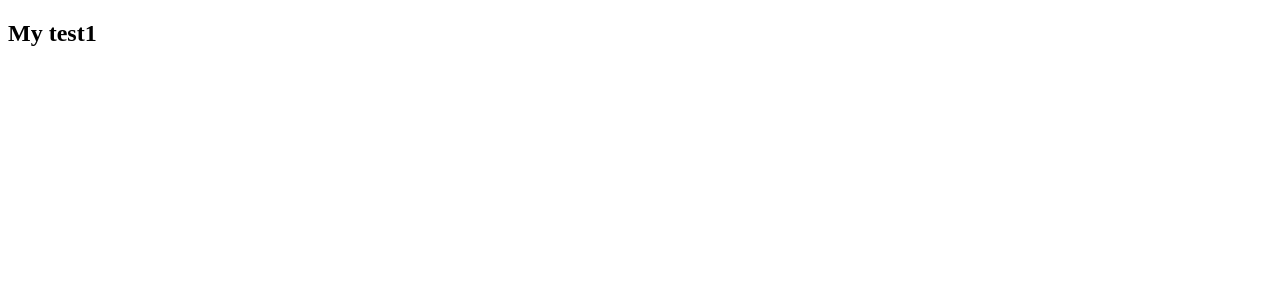
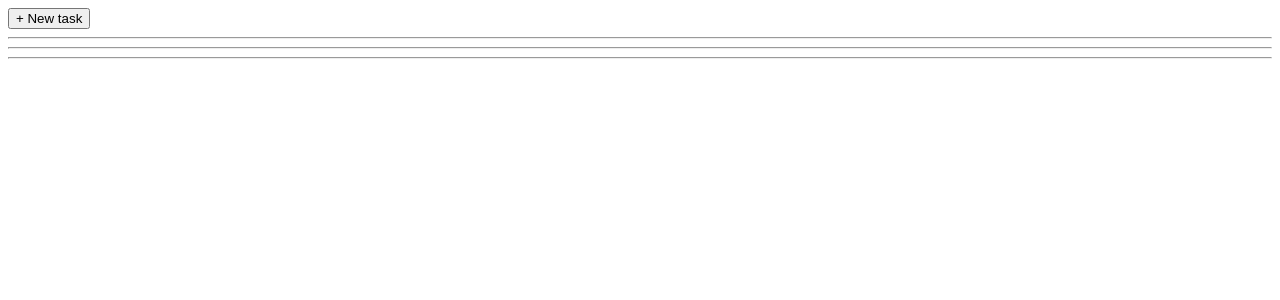
Before and after one commit to zulus23/testreact, a React app: page / in a window 1280 px wide. Shown: the top 300 px of the page. Built offline with nearby package versions, Linux system fonts and the light colour scheme.

Commit message:
study redux

```diff
--- /dev/null
+++ b/src/actions/index.js
@@ -0,0 +1,17 @@
+let _id = 1;
+
+export  function uniqueId() {
+    return _id++;
+}
+
+export function createTask({title,description}) {
+    return {
+        type: 'CREATE_TASK',
+        payload : {
+            id : uniqueId(),
+            title,
+            description,
+            status: 'Unstarted',
+        }
+    };
+}
--- /dev/null
+++ b/src/components/app/App.js
@@ -0,0 +1,26 @@
+import React, {Component} from 'react';
+import {connect} from 'react-redux'
+import TasksPage from './../taskspage/TasksPage'
+import {createTask} from "../../actions";
+
+class App extends Component {
+    onCreateTask = ({title,description}) => {
+        this.props.dispatch(createTask({title,description}));
+    }
+
+
+    render() {
+        console.log('props from App ',this.props);
+        return (
+            <div className='main-content'>
+                <TasksPage tasks={this.props.tasks} onCreateTask={this.onCreateTask}/>
+            </div>
+        );
+    }
+}
+function mapStateToProps(state) {
+    return {
+        tasks: state.tasks
+    }
+}
+export default connect(mapStateToProps)(App);
--- /dev/null
+++ b/src/components/taskspage/TaskList.js
@@ -0,0 +1,16 @@
+import React, {Component} from 'react';
+
+const  TaskList = (props) => {
+    return (
+        <div className="task">
+            <div className="task-header">
+                <div>{props.tasks.title}</div>
+            </div>
+
+            <hr />
+            <div className="task-body">{props.tasks.description}</div>
+        </div>
+    )
+}
+
+export default TaskList;
--- /dev/null
+++ b/src/components/taskspage/TasksPage.js
@@ -0,0 +1,99 @@
+import React, {Component} from 'react';
+import TaskList from './TaskList';
+
+
+const TASK_STATUSES = ['Unstarted', 'In Progress', 'Completed'];
+class TasksPage extends Component {
+    constructor(props){
+        super(props);
+        this.state = {
+            showNewCardForm: false,
+            title: '',
+            description: '',
+        };
+    }
+     onTitleChange = (e) => {
+        this.setState({ title: e.target.value });
+    }
+    onDescriptionChange = (e) => {
+        this.setState({ description: e.target.value });
+    }
+    resetForm() {
+        this.setState({
+            showNewCardForm: false,
+            title: '',
+            description: '',
+        });
+    }
+    onCreateTask = (e) => {
+        e.preventDefault();
+        this.props.onCreateTask({
+            title: this.state.title,
+            description: this.state.description,
+        });
+        this.resetForm();
+    }
+    toggleForm = () => {
+        this.setState({ showNewCardForm: !this.state.showNewCardForm });
+    }
+    renderTaskLists() {
+        const { tasks } = this.props;
+        return TASK_STATUSES.map(status => {
+            const statusTasks = tasks.filter(task => task.status === status);
+            return (
+                <TaskList
+                    key={status}
+                    status={status}
+                    tasks={statusTasks}
+                />
+            );
+
+        });
+    }
+
+
+
+    render() {
+        return (
+            <div className="task-list">
+                <div className="task-list-header">
+                    <button
+                        className="button button-default"
+                        onClick={this.toggleForm}
+                    >
+                        + New task
+                    </button>
+                </div>
+                {this.state.showNewCardForm && (
+                    <form className="task-list-form" onSubmit={this.onCreateTask}>
+                        <input
+                            className="full-width-input"
+                            onChange={this.onTitleChange}
+                            value={this.state.title}
+                            type="text"
+                            placeholder="title"
+                        />
+                        <input
+                            className="full-width-input"
+                            onChange={this.onDescriptionChange}
+                            value={this.state.description}
+                            type="text"
+                            placeholder="description"
+                        />
+                        <button
+                            className="button"
+                            type="submit"
+                        >
+                            Save
+                        </button>
+                    </form>
+                )}
+                <div className="task-lists">
+                    {this.renderTaskLists()}
+                </div>
+            </div>
+        );
+    }
+}
+
+export default TasksPage;
--- a/src/index.js
+++ b/src/index.js
@@ -1,13 +1,13 @@
 import React, {Component} from 'react';
-import ReactDOM from 'react-dom'
-class Test extends Component {
-    render() {
-        return (
-            <div>
-                <h2>My test1</h2>
-            </div>
-        );
-    }
-}
+import ReactDOM from 'react-dom';
+import {createStore} from 'redux'
+import {Provider} from 'react-redux'
+import tasks from './reducers'
 
-ReactDOM.render(<Test/>,document.getElementById("react-id"))
+import App from "./components/app/App";
+const store = createStore(tasks);
+
+
+
+
+ReactDOM.render(<Provider store={store}><App/></Provider>,document.getElementById("react-id"))
--- /dev/null
+++ b/src/reducers/index.js
@@ -0,0 +1,20 @@
+import {uniqueId} from "../actions";
+
+const mockTasks = [
+    {
+        id: uniqueId(),
+        title: 'Learn Redux',
+        description: 'The store, actions, and reducers, oh my!',
+        status: 'In Progress',
+    },
+    {
+        id: uniqueId(),
+        title: 'Peace on Earth',
+        description: 'No big deal.',
+        status: 'In Progress',
+    },
+];
+
+export default function tasks(state = {tasks:mockTasks}, action) {
+    return state
+}
--- a/webpack.config.js
+++ b/webpack.config.js
@@ -1,4 +1,5 @@
 const HtmlWebPackPlugin = require("html-webpack-plugin");
+const MiniCssExtractPlugin = require("mini-css-extract-plugin");
 
 module.exports = {
     devtool: '#sourcemap',
@@ -17,7 +18,26 @@ module.exports = {
             },
             {
                 test:/\.css$/,
-                use:[{loader: "style-loader!css-loader"}]
+                exclude: /node_modules/,
+                use:[
+                    {loader: MiniCssExtractPlugin.loader},
+                    {
+                        loader: "css-loader",
+                        options: {
+                            sourceMap: true,
+                            modules: true,
+                            localIdentName: "[local]___[hash:base64:5]"
+                        }
+                    },
+
+                    {
+                        loader: 'postcss-loader'
+                    }
+                ]
+            },
+            {
+                test:/\.json$/,
+                use:[{loader: "json-loader"}]
             }
         ]
     },
@@ -25,7 +45,11 @@ module.exports = {
         new HtmlWebPackPlugin({
             template:"./src/index.html",
             filename:"./index.html"
+        }),
+        new MiniCssExtractPlugin({
+            filename: "[name].css",
         })
+
     ]
 
 };
```
Also changed, not shown: package.json (+13 -4 lines), src/Routes.js (added, +23 -0 lines), src/components/movie/Movie.js (added, +13 -0 lines), src/components/movies/Movies.js (added, +13 -0 lines), .babelrc.
